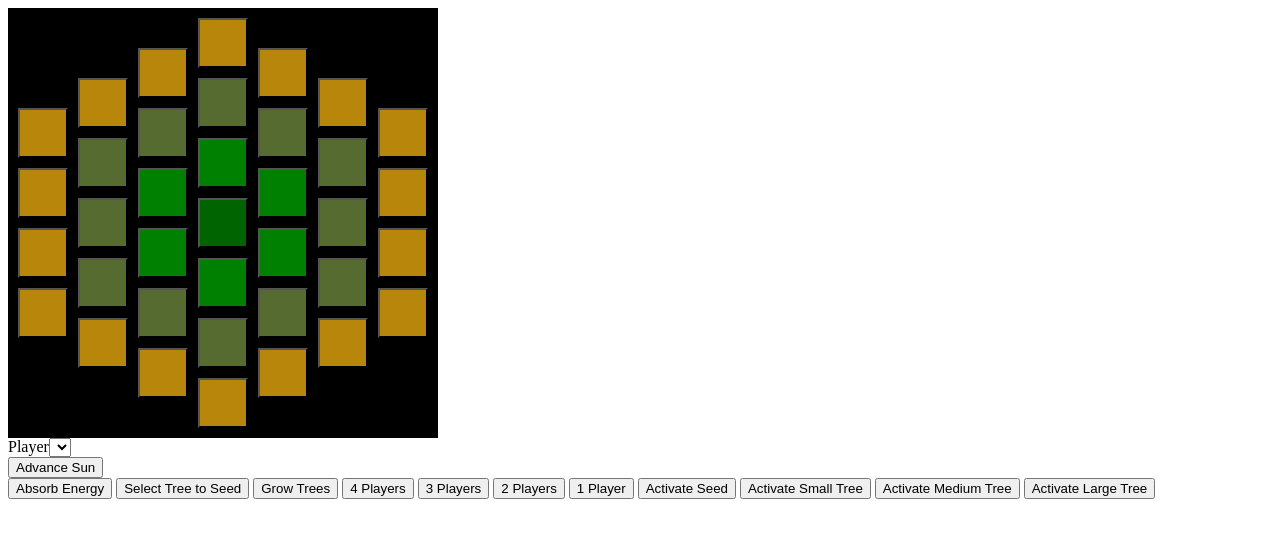
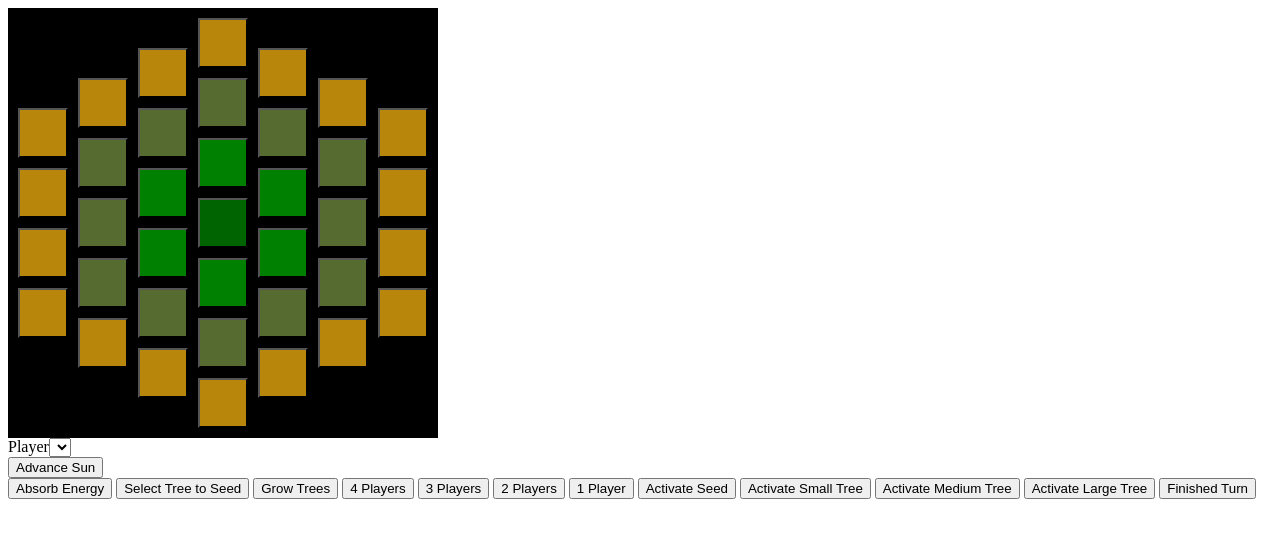
Before and after one commit to ccarrster/grow, a plain HTML site: page index.html in a window 1280 px wide. Drawn offline with Linux system fonts and the light colour scheme.

Commit message:
done stub

```diff
--- a/index.html
+++ b/index.html
@@ -740,6 +740,10 @@ function activate(size){
 	}
 }
 
+function doneTurn(){
+	alert("Not implemented yet");
+}
+
 </script>
 <div>
 Player<select id="playerselect"></select>
@@ -757,6 +761,7 @@ Player<select id="playerselect"></select>
 <button onclick='activate(1)'>Activate Small Tree</button>
 <button onclick='activate(2)'>Activate Medium Tree</button>
 <button onclick='activate(3)'>Activate Large Tree</button>
+<button onclick='doneTurn()'>Finished Turn</button>
 </div>
 
 </body>
```
